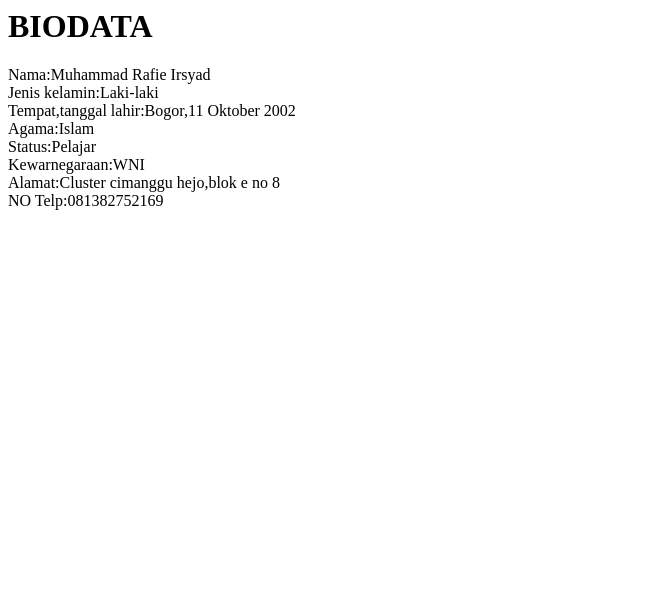
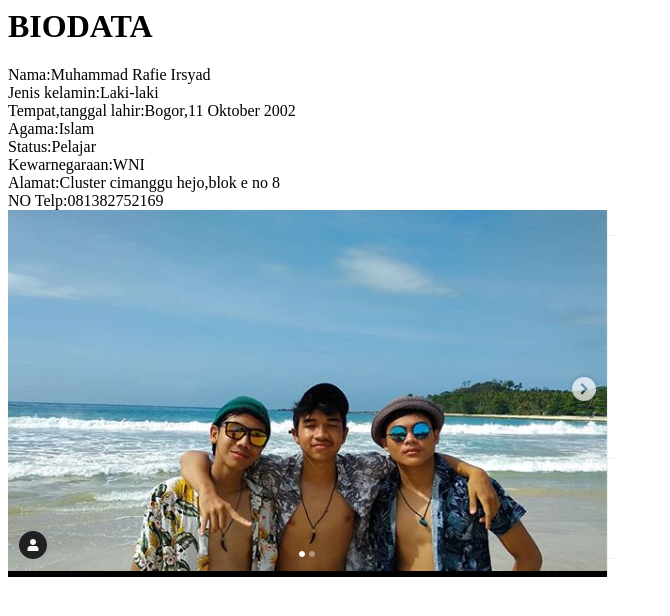
Before and after one commit to mrafieirsyad/mrafieirsyad.github.io, a plain HTML site: page index.html in a window 1280 px wide. Shown: the whole page, without its empty margins (0-670 px from the left). Drawn offline with Linux system fonts and the light colour scheme.

Commit message:
Update index.html

```diff
--- a/index.html
+++ b/index.html
@@ -12,5 +12,5 @@ NO Telp:081382752169
 
 <br>
 
-<img src="https://raw.githubusercontent.com/mrafieirsyad/mrafieirsyad.github.io/master/1.png>
+<img src="https://raw.githubusercontent.com/mrafieirsyad/mrafieirsyad.github.io/master/1.png">
 </BODY>
```
